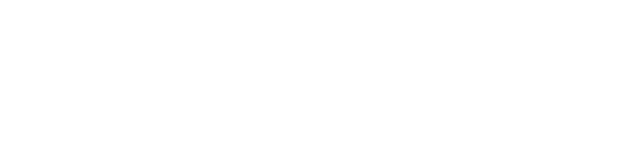
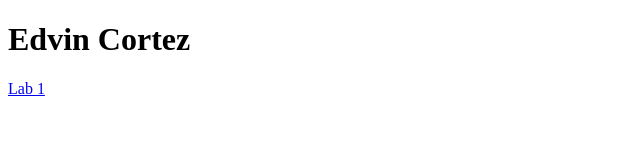
Before and after one commit to EdvinCortez/n220LabsSP-2022, a plain HTML site: page index.html in a window 1280 px wide. Shown: the whole page, without its empty margins (0-640 px from the left). Drawn offline with Linux system fonts and the light colour scheme.

Commit message:
index code

```diff
--- a/index.html
+++ b/index.html
@@ -7,6 +7,7 @@
     <title>Document</title>
 </head>
 <body>
-
+    <h1>Edvin Cortez</h1>
+    <a href="Labs/Lab1/index.html">Lab 1</a>
 </body>
 </html>
```
